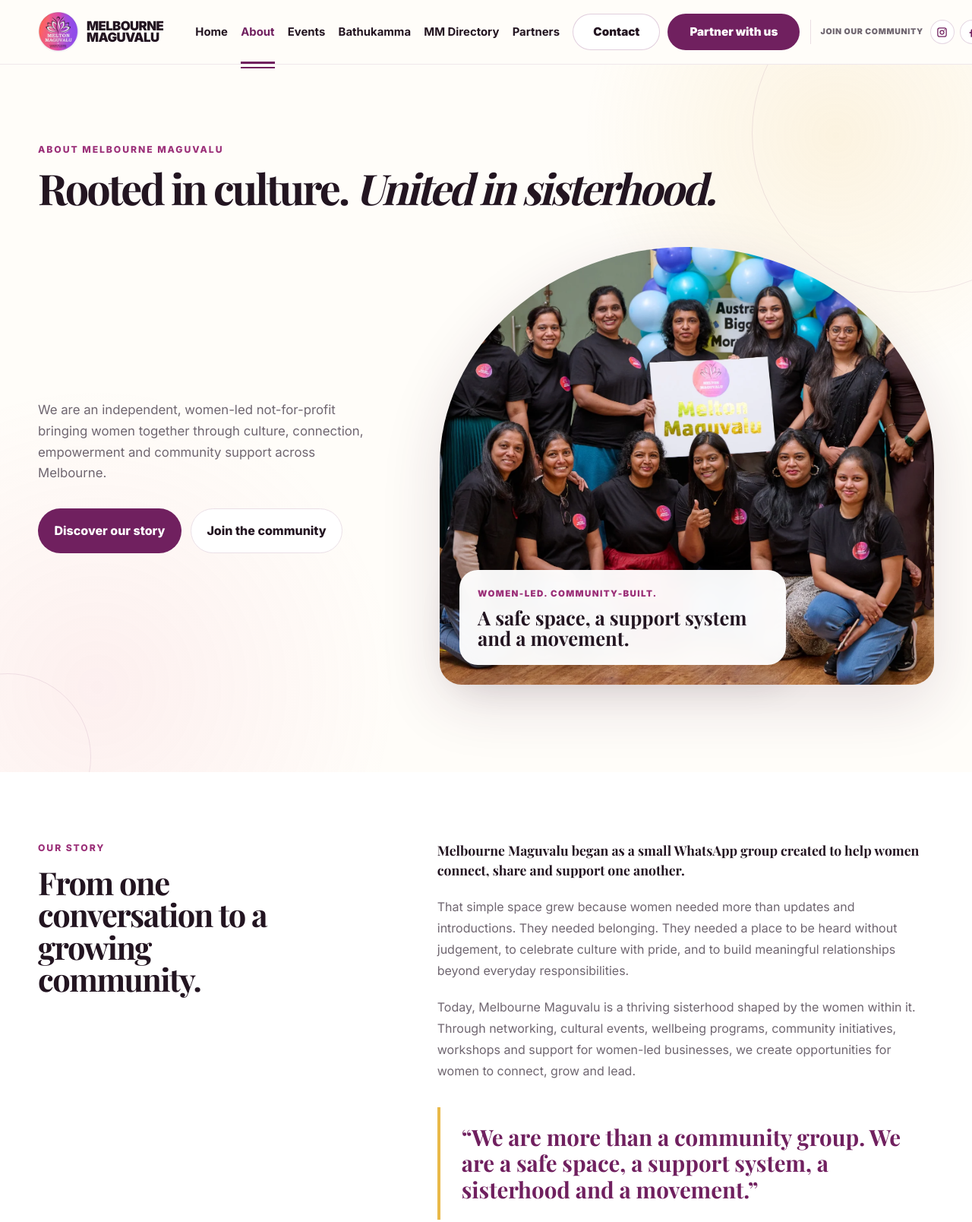
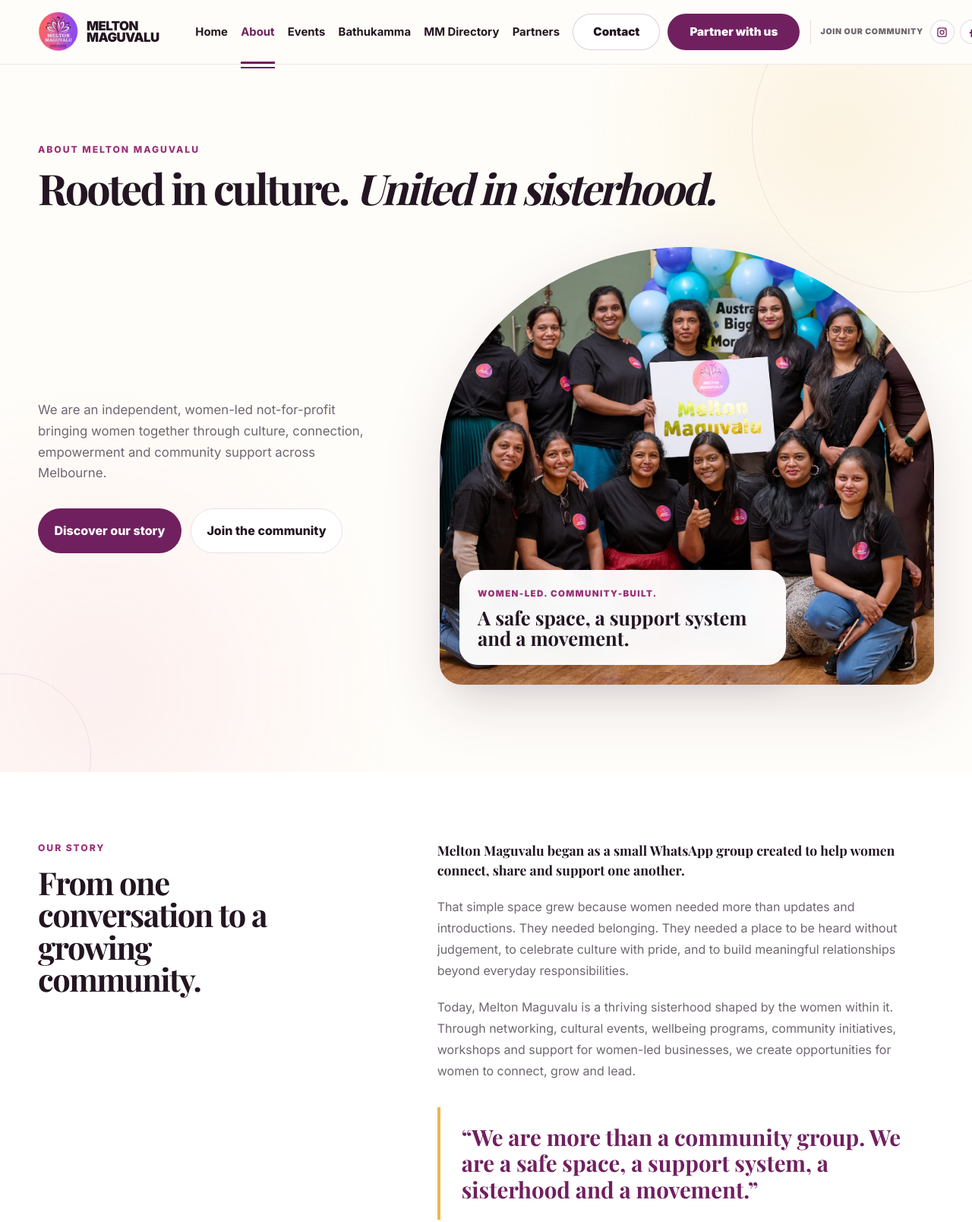
Before and after one commit to TechConnectLearningHub/melton-maguvalu-website, a website: page about.html in a window 1280 px wide. Shown: the top 1608 px of the page at 76% size. Drawn offline with nearby package versions, Linux system fonts and the light colour scheme.

Commit message:
fix: updates to Melbourne Maguvalu to Melton Maguvalu

```diff
--- a/about.html
+++ b/about.html
@@ -4,9 +4,9 @@
   <head>
     <meta charset="utf-8" />
     <meta content="width=device-width,initial-scale=1" name="viewport" />
-    <title>About | Melbourne Maguvalu</title>
+    <title>About | Melton Maguvalu</title>
     <meta
-      content="Learn about Melbourne Maguvalu, our story, mission, vision and values."
+      content="Learn about Melton Maguvalu, our story, mission, vision and values."
       name="description"
     />
     <link href="resources/images/Melton_Maguvalu_Logo.webp" rel="icon" />
@@ -25,14 +25,14 @@
     <a class="skip-link" href="#main-content">Skip to content</a>
     <header class="site-header">
       <div class="container nav">
-        <a aria-label="Melbourne Maguvalu home" class="brand" href="index.html">
+        <a aria-label="Melton Maguvalu home" class="brand" href="index.html">
           <img
-            alt="Melbourne Maguvalu logo"
+            alt="Melton Maguvalu logo"
             height="56"
             src="resources/images/Melton_Maguvalu_Logo_Header.webp"
             width="56"
           />
-          <span class="brand-wordmark">MELBOURNE<br />MAGUVALU</span>
+          <span class="brand-wordmark">MELTON<br />MAGUVALU</span>
         </a>
         <nav aria-label="Primary navigation" class="nav-links">
           <a href="index.html">Home</a
@@ -76,7 +76,7 @@
         <div aria-hidden="true" class="about-hero-orb about-hero-orb-two"></div>
         <div class="container about-hero-grid">
           <div class="hero-title-row">
-            <div class="eyebrow">About Melbourne Maguvalu</div>
+            <div class="eyebrow">About Melton Maguvalu</div>
             <h1 class="single-line-display">
               Rooted in culture. <em>United in sisterhood.</em>
             </h1>
@@ -98,7 +98,7 @@
           </div>
           <figure class="about-hero-visual">
             <img
-              alt="Women from the Melbourne Maguvalu community celebrating together"
+              alt="Women from the Melton Maguvalu community celebrating together"
               src="resources/images/community-3.webp"
             />
             <figcaption>
@@ -116,7 +116,7 @@
           </div>
           <div class="about-story-copy">
             <p class="about-lead">
-              Melbourne Maguvalu began as a small WhatsApp group created to help
+              Melton Maguvalu began as a small WhatsApp group created to help
               women connect, share and support one another.
             </p>
             <p>
@@ -126,7 +126,7 @@
               build meaningful relationships beyond everyday responsibilities.
             </p>
             <p>
-              Today, Melbourne Maguvalu is a thriving sisterhood shaped by the
+              Today, Melton Maguvalu is a thriving sisterhood shaped by the
               women within it. Through networking, cultural events, wellbeing
               programs, community initiatives, workshops and support for
               women-led businesses, we create opportunities for women to
@@ -538,7 +538,7 @@
             <h2>A space created for women.</h2>
             <p>
               Women often carry many roles while caring for everyone around
-              them. Melbourne Maguvalu exists as a reminder that women’s
+              them. Melton Maguvalu exists as a reminder that women’s
               wellbeing, identity and ambitions matter too.
             </p>
           </div>
@@ -581,9 +581,9 @@
         <div>
           <a class="brand" href="index.html"
             ><img
-              alt="Melbourne Maguvalu logo"
+              alt="Melton Maguvalu logo"
               src="resources/images/Melton_Maguvalu_Logo.webp"
-            /><span>MELBOURNE<br />MAGUVALU</span></a
+            /><span>MELTON<br />MAGUVALU</span></a
           >
           <p style="margin-top: 18px">
             Rooted in culture. Powered by tradition. United in sisterhood.
@@ -622,7 +622,7 @@
         "
       >
         <p>
-          © 2026 Melbourne Maguvalu. Community information and event details
+          © 2026 Melton Maguvalu. Community information and event details
           should be confirmed before publication.
         </p>
       </div>
--- a/assets/editorial-polish.css
+++ b/assets/editorial-polish.css
@@ -1,4 +1,4 @@
-/* Melbourne Maguvalu — final editorial and interaction polish */
+/* Melton Maguvalu — final editorial and interaction polish */
 
 /* Keep headline wrapping intentional rather than browser-driven. */
 .about-hero-copy h1,
--- a/assets/responsive-refinement.css
+++ b/assets/responsive-refinement.css
@@ -1,4 +1,4 @@
-/* Melbourne Maguvalu — responsive typography and layout refinement
+/* Melton Maguvalu — responsive typography and layout refinement
    Final cascade layer intentionally loaded after page CSS. */
 
 :root {
```
Also changed, not shown: bathukamma.html (+8 -8 lines), events.html (+11 -11 lines), partners.html (+6 -6 lines), programs.html (+1 -1 lines), resources/pages/sponsorship.html (+4 -4 lines), resources/sections/footer.html (+3 -3 lines), resources/sections/stories.html (+1 -1 lines).
